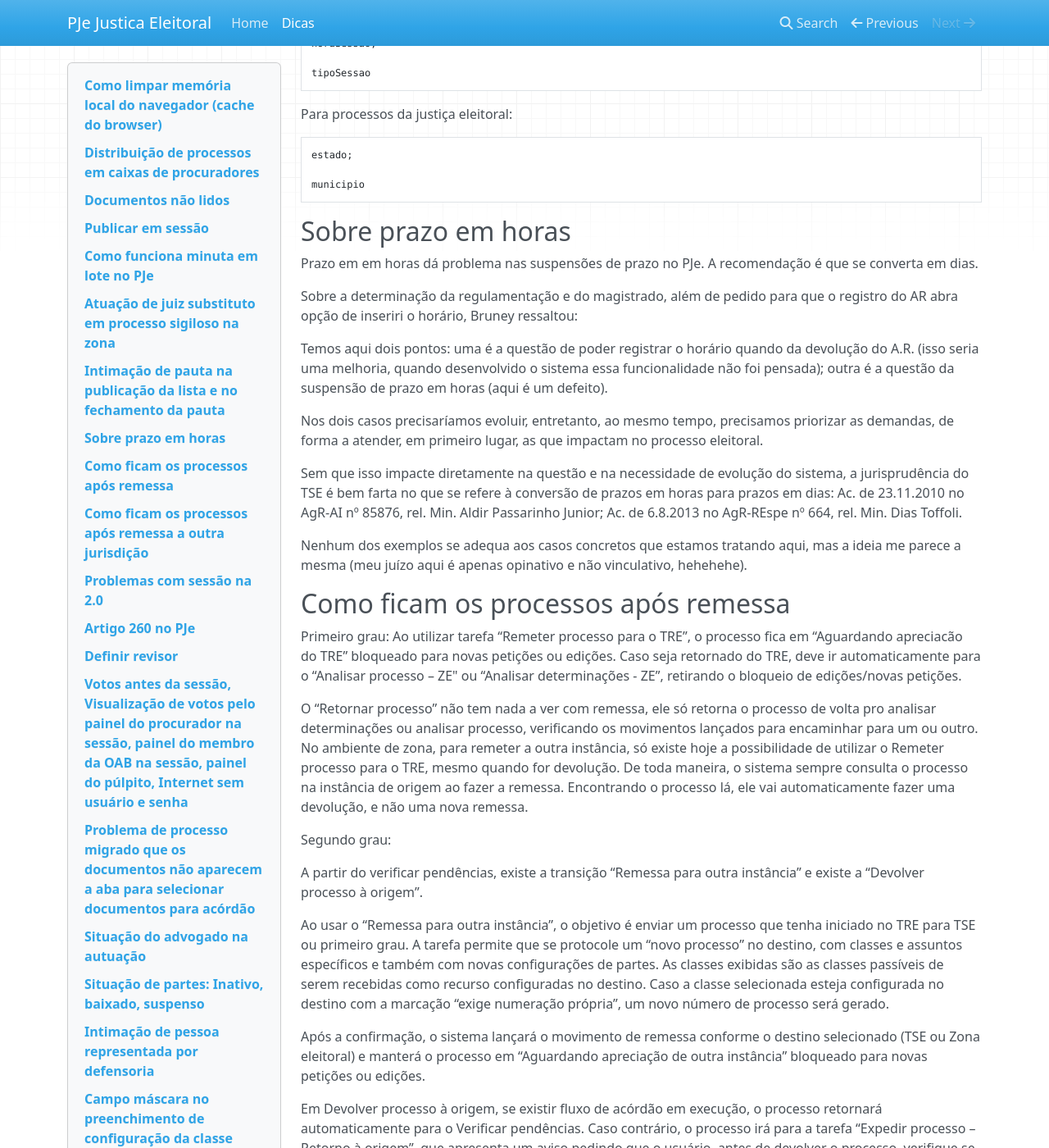
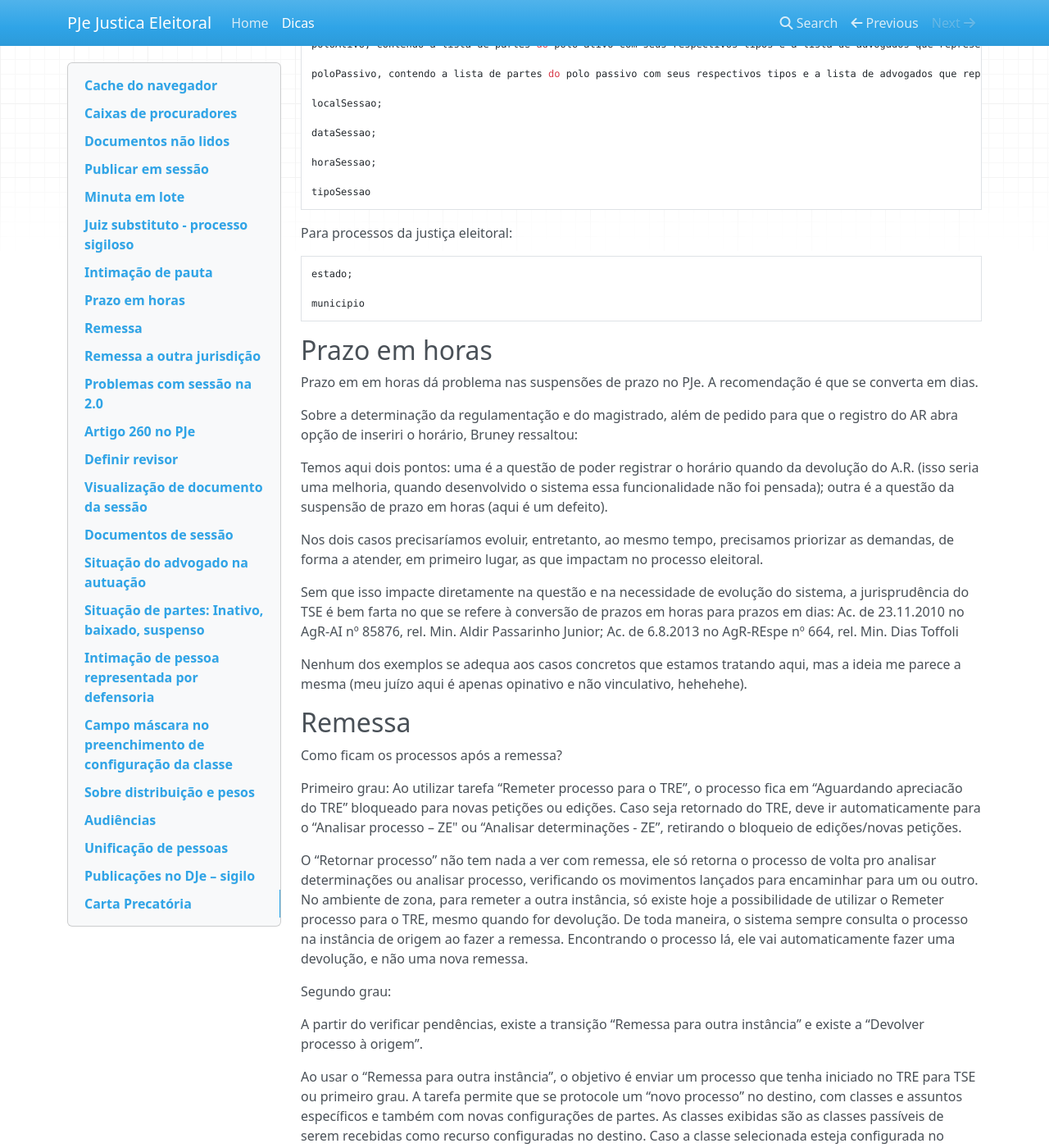
Before and after one commit to PJeJE/dicas_versao_1, an MkDocs documentation site: the page built from docs/dicas.md, in a window 1280 px wide and 1400 px high, scrolled down 4013 px. Shown: the whole window at 82% size. Built offline with MkDocs 1.6.1, drawn with Linux system fonts in a browser that asks for light colours; nearby versions of some CDN libraries; old or Windows-style settings are respelled for this version of MkDocs; some of the changed text lies outside the part shown.

Commit message:
ajustes formatação

```diff
--- a/docs/dicas.md
+++ b/docs/dicas.md
@@ -9,19 +13,13 @@ Atualize a página do PJe.
 Segue o sítio que contém essas orientações que passei sobre a limpeza do histórico:
 https://support.mozilla.org/pt-BR/kb/como-limpar-cache-firefox
 
-## Distribuição de processos em caixas de procuradores
+## Caixas de procuradores
 
 O PJe do primeiro grau tem uma funcionalidade que, ao ser protocolado novo processo, os filtros cadastrados nas caixas de advogados e procuradores são automaticamente acionados de forma a preencher as caixas com os processos respectivos. O acionamento se dá no protocolo de novos processos e na construção de atos de comunicação e na redistribuição.
 
-
-
 Em versões anteriores à 2.1.2.6.17, quando o processo é remetido a outra zona, se não há mudança de UF, o número do processo permanece o mesmo. Para o sistema, o que ocorreu não foi um novo protocolo. Os filtros não são acionados automaticamente nesses casos. Para eles, o procurador gestor deve utilizar a distribuição disponível por meio do ícone de seu painel, uma varinha, como se fosse de mágica, que coloca cada processo na caixa respectiva.
 
-
-
 O painel do procurador tem jurisdições, onde ele pode protocolar processos e acompanhar processos onde é parte/foi intimado, e pode ter caixas ou não. Em geral, as caixas que já existem hoje são caixas cujos nomes são os nomes das zonas, mas o procurador gestor pode ter apagado essas caixas, mudado de nome... Só há como ter certeza se consultar pelo log. Não se cria caixa dentro de caixa. Sendo assim, se ele foi criar uma outra caixa, serão exibidas todas as caixas para o gestor. A caixa não fica dentro de uma zona, mas o nome das caixas iniciais que criamos coincide com o nome da zona.
-
-
 
 O procurador gestor é responsável pela gestão de suas caixas. Se ele vir que alguém tem que ter acesso a apenas um processo, ele mesmo pode criar uma caixa nova e colocar esse outro promotor nessa caixa nova e ele mesmo pode mover o processo da caixa geral para essa caixa nova. Ele também pode criar filtros de forma a tentar distribuir os processos em caixas e apagar a caixa que criamos para cada zona. As caixas que criamos é uma sugestão de organização, apenas. Mas a gestão é toda do procurador gestor.
 
@@ -63,13 +61,15 @@ Depois de finalizado tudo, o PJe gera uma intimação para as partes envolvidas
 
 Há um defeito conhecido quando a pesquisa retorna muitos processos e o usuário seleciona para publicação processos de páginas posteriores à primeira no resultado da pesquisa. A solução de contorno é restringir a pesquisa de forma que o resultado não venha paginado para evitar o erro na publicação.
 
-## Como funciona minuta em lote no PJe
+## Minuta em lote
 
 As tarefas de construção de documentos (minutar ato, elaborar documentos) podem ser executadas em lote (mais de um processo por vez) ou individualmente. Para construir documentos em lote, deve-se selecionar os processos de alguma tarefa onde a minuta em lote esteja habilitada por meio do campo de seleção disponível ao lado do cabeçalho do processo.
 
 Pode-se também selecionar todos os processos daquela página por meio do campo de seleção que fica logo abaixo dos agrupadores de PROCESSOS / ETIQUETAS. Selecionando essa opção, todos os processos daquela página serão incluídos no lote. Lembramos que o limite de processos por página é 30.
 
-## Atuação de juiz substituto em processo sigiloso  na zona
+## Juiz substituto - processo sigiloso
+
+Atuação de juiz substituto em processo sigiloso  na zona
 
 Exemplo de situação: O juiz de uma zona especializada (002ZE) se declarou suspeito.
 
@@ -149,9 +138,7 @@ Para processos da justiça eleitoral:
 
     municipio
 
-
-
-##  Sobre prazo em horas
+##  Prazo em horas
 
 Prazo em em horas dá problema nas suspensões de prazo no PJe. A recomendação é que se converta em dias.
 
@@ -159,19 +146,15 @@ Sobre a determinação da regulamentação e do magistrado, além de pedido para
 
 Temos aqui dois pontos: uma é a questão de poder registrar o horário quando da devolução do A.R. (isso seria uma melhoria, quando desenvolvido o sistema essa funcionalidade não foi pensada); outra é a questão da suspensão de prazo em horas (aqui é um defeito).
 
-
-
 Nos dois casos precisaríamos evoluir, entretanto, ao mesmo tempo, precisamos priorizar as demandas, de forma a atender, em primeiro lugar, as que impactam no processo eleitoral.
 
-
-
-Sem que isso impacte diretamente na questão e na necessidade de evolução do sistema, a jurisprudência do TSE é bem farta no que se refere à conversão de prazos em horas para prazos em dias: Ac. de 23.11.2010 no AgR-AI nº 85876, rel. Min. Aldir Passarinho Junior; Ac. de 6.8.2013 no AgR-REspe nº 664, rel. Min. Dias Toffoli.
-
-
+Sem que isso impacte diretamente na questão e na necessidade de evolução do sistema, a jurisprudência do TSE é bem farta no que se refere à conversão de prazos em horas para prazos em dias: Ac. de 23.11.2010 no AgR-AI nº 85876, rel. Min. Aldir Passarinho Junior; Ac. de 6.8.2013 no AgR-REspe nº 664, rel. Min. Dias Toffoli
 
 Nenhum dos exemplos se adequa aos casos concretos que estamos tratando aqui, mas a ideia me parece a mesma (meu juízo aqui é apenas opinativo e não vinculativo, hehehehe).
 
-##  Como ficam os processos após remessa
+##  Remessa
+
+Como ficam os processos após a remessa?
 
 Primeiro grau: Ao utilizar tarefa “Remeter processo para o TRE”, o processo fica em “Aguardando apreciacão do TRE” bloqueado para novas petições ou edições. Caso seja  retornado do TRE, deve ir automaticamente para o “Analisar processo – ZE" ou “Analisar determinações - ZE”, retirando o bloqueio de edições/novas petições.
 
@@ -223,9 +201,7 @@ Pode ser que ocorra problemas se for necessário retificar voto de relator deslo
 
  - Ao excluir processo com pauta fechada, pode dar um erro vermelho. Deve-se configurar o parâmetro idProcessoRetiradoPauta  para 273 e tentar novamente
 
-
-
-- Editor de tarefa antes da versão 2.0.0.0.64 não exibe conteúdo porque dá problema com caracteres ' (denominado "aspas simples" ou "apóstrofo"), ' ("acento agudo" sem vinculação a uma letra), ` ("acento grave" sem vinculação a uma letra) e \ (denominado "contrabarra" ou "barra inversa"). Para documentos de sessão, a solução é ir no selecionar documentos para acórdão, não selecionar o documento que está com problema e enviar o processo para a unidade que produziu o documento originalmente. Lá, o servidor poderá acessar o conteúdo do documento por meio dos autos digitais, copiar em um editor externo, retirar as aspas, copiar o documento sem as aspas de volta no editor, que está em branco, salvar, e mandar de novo para a COARE. O documento novo criado sem as aspas deve aparecer na tarefa de acórdão da COARE.
+ - Editor de tarefa antes da versão 2.0.0.0.64 não exibe conteúdo porque dá problema com caracteres ' (denominado "aspas simples" ou "apóstrofo"), ' ("acento agudo" sem vinculação a uma letra), ` ("acento grave" sem vinculação a uma letra) e \ (denominado "contrabarra" ou "barra inversa"). Para documentos de sessão, a solução é ir no selecionar documentos para acórdão, não selecionar o documento que está com problema e enviar o processo para a unidade que produziu o documento originalmente. Lá, o servidor poderá acessar o conteúdo do documento por meio dos autos digitais, copiar em um editor externo, retirar as aspas, copiar o documento sem as aspas de volta no editor, que está em branco, salvar, e mandar de novo para a COARE. O documento novo criado sem as aspas deve aparecer na tarefa de acórdão da COARE.
 
  - Processo cujo julgamento foi encerrado individualmente não aparece para ser incluído em outra sessão, só depois que a sessão é finalizada. Para contornar, o assessor de plenário tem acionado a ASPJe para que o processo seja retirado da sessão via banco e possa incluir na sessão seguinte
 
@@ -250,8 +226,6 @@ A Resolução TSE n.º 23.608, por sua vez, fez previsão de distribuição com
 Art. 53. Ao aportarem nos tribunais regionais eleitorais ou no Tribunal Superior Eleitoral, os recursos interpostos nos autos das representações que versem sobre as hipóteses previstas nos arts. 30-A, 41-A, 45, VI, 73, 74, 75 e 77 da Lei n° 9.50411997 serão distribuídos com observância do art. 260 do Código Eleitoral.
 
 O artigo 260 diz que a escolha pelo usuário de qualquer dos assuntos abaixo listados na autuação de um processo fará com que novos processos daquele assunto naquele ano de eleição e naquele município de origem sejam distribuídos para o mesmo relator, com exceção das classes do item 2:
-
-
 
     Assuntos para o 260:
 
@@ -412,15 +386,13 @@ Há também a situação em que o processo tem uma classe que exige revisão, ma
 
  Dessa forma, pode-se alterar a ordem de votação do processo, já que com o revisor, o sistema não permite.
 
-## Votos antes da sessão, Visualização de votos pelo painel do procurador na sessão, painel do membro da OAB na sessão, painel do púlpito, Internet sem usuário e senha
+## Visualização de documento da sessão
+
+Votos antes da sessão, Visualização de votos pelo painel do procurador na sessão, painel do membro da OAB na sessão, painel do púlpito, Internet sem usuário e senha
 
 O relatório, ementa e voto são construídos no PJe da JE por meio da tarefa “Minutar relatório voto e ementa” pelo relator do processo. Se o usuário autenticado estiver em um órgão julgador diferente do relator do processo, é gerada uma inconsistência só resolvida via banco de dados (verificar item 10.1). Por voto, entenda-se que é o conjunto da indicação do voto e o próprio documento de voto. A visualização desses itens/documentos não assinados só é possível se as respectivas marcações “Liberar voto”, “Liberar relatório” e “Liberar ementa” forem realizadas.
 
-
-
 Os pontos do sistema onde poderão ser visualizadas são: painel do secretário da sessão, painel do magistrado na sessão, painel do membro da OAB na sessão/painel do membro do ministério público na sessão, púlpito de sustentação oral, Internet - opção Pautas de julgamento (http://www.tse.jus.br/servicos-judiciais/sessoes-de-julgamento/pautas-de-julgamento/pje) e tarefas de vogais.
-
-
 
 Depois que inicia a sessão, quando o Assessor de plenário colocar em julgamento, vai aparecer na Internet, sem usuário e senha, o "tipo de voto", ou seja, concedo, nego, mas não aparece o documento.  Na Internet, sem login e senha, só aparece o documento depois de assinado. Já no painel  do membro da OAB,  basta iniciar a sessão.  Em todos os casos, é sempre necessário liberar por meio da tarefa do gabinete
 
@@ -454,11 +426,7 @@ O “Assessor de plenário” pode liberar o processo para ser visualizado no me
 
 O “Assessor de plenário” pode liberar o voto/documentos para que sejam visualizados por meio do menu “Púlpito de sustentação oral” em julgamentos de sessões não contínuas quando clicar no ícone de olho disponível nos processos que estão “Em julgamento” (ícone balancinha sendo exibido). Se o magistrado tiver liberado seu documento para visualização por meio da opção respectiva na tarefa, voto/documentos serão exibidos no “Púlpito de sustentação oral”
 
-
-
 Orientação passada para o TSE quando foram disponilizados os paineis:
-
-
 
 De ordem da assessora-chefe da Assessoria do PJe , informamos que a versão disponibilizada hoje no TSE, 18 de maio de 2020, contempla um painel aos advogados e ao ministério público para acompanhamento das sessões virtuais e por videoconferência.
 
@@ -468,15 +436,11 @@ De ordem da assessora-chefe da Assessoria do PJe , informamos que a versão disp
 
  A liberação pode ocorrer por documento, ou seja, o gabinete pode escolher liberar apenas o relatório, assim como pode escolher não liberar documento algum.
 
-
-
- Orientação passada para os TREs quando foram disponilizados os paineis:
+Orientação passada para os TREs quando foram disponilizados os paineis:
 
 A versão 2.0.0.0.49.3 do PJe nos regionais e no TSE traz uma melhoria solicitada pela OAB e pelo ministério público para que advogados e MP possam enxergar os documentos de voto, relatório e ementa, desde que liberados pelo gabinete, a partir das opções já existentes "Liberar relatório", "Liberar ementa" e Liberar voto", disponíveis nas tarefas de "Aguarda sessão de julgamento" inclusive para julgamento virtual. Caso liberados os documentos, os processos que estejam em sessão aberta terão a opção do placar, que exibe os votos dos magistrados.
 
  As permissões para esse painel podem ser encontradas no menu Configuração - Controle de acesso - Funcionalidades, pesquisando pelo identificador "/pages/Painel/ProcuradorMP/sessaoAbertaProcuradorMP.seam". Às permissões que já existem, pode ser acrescentada a permissão para o perfil de advogado. Ou ainda, se for o desejo, retirar permissões.
-
-
 
 Além da melhoria nessa funcionalidade, foi disponibilizada uma nova, que só permite acesso aos documentos liberados pelo gabinete de processos em julgamento de sessões abertas não contínuas e que tenham visualização liberada pelo Assessor de plenário. A liberação ocorre por meio de um novo ícone em forma de olho no painel do secretário da sessão que aparece para cada processo. Ao clicar nesse ícone, a visualização dos documentos está liberada para esse novo painel. Além disso, a permissão para o painel deve ser também configurada por meio do controle de acesso - funcionalidades, identificador "/pages/Painel/painel_usuario/painelPulpito.seam" juntamente com a associação do papel "pje:papel:pulpitoSustentacaoOral" ao perfil ao qual vc deseja dar acesso ao novo painel.
 
@@ -526,12 +492,9 @@ Regras de cálculo dos pesos estão no item 4 de:
 
 https://www.cnj.jus.br/wiki/index.php/Distribui%C3%A7%C3%A3o#Procedimento_de_distribui.C3.A7.C3.A3o
 
-
-
 Tenho um magistrado que vai começar a atuar e não quero que ele entre recebendo tudo quanto é processo. Na versão 2.0, fazer o seguinte:
 
 Ao criar um novo cargo judicial em um órgão julgador, o sistema pergunta se ele deve ser inicializado com os valores dos outros cargos existentes. Sendo assim, o sistema faz cria o novo cargo já com os pesos acumulados dos outros que já existem e estão recebendo distribuição. Orientamos, então, a criar um novo cargo judicial dentro do órgão com as seguintes características:
-
 
 Descrição: Podem fornecer a que melhor lhes convier
 
@@ -573,7 +536,9 @@ O botão "Unificar" presente no cadastro dos tipos de pessoa citados permitirá
 
 O "Desunificar" fica no menu Atividades
 
-## Publicações no DJe – Como o sigilo é verificado?
+## Publicações no DJe – sigilo
+
+Como o sigilo é verificado?
 
 A única propriedade que é levada em consideração para marcar uma publicação como sigilosa ou não é se o processo é sigiloso.
 
@@ -583,7 +548,9 @@ Então qual a finalidade da opção “Sigiloso” na tarefa “Preparar ato de
 
 Marcar essa opção, deveria refletir no documento que será criado/selecionado em “Instrumento de comunicação” após clicar no “lápis”. E diz respeito ao sigilo do documento ao ser listado nos autos digitais. No entanto, a recomendação é NÃO utilizar essa marcação. Ela não se comporta como o esperado e precisará de correção.
 
-## Carta Precatória - Visualização promotor deprecado.
+## Carta Precatória
+
+ - Visualização promotor deprecado.
 
 Por meio do Ofício nº 022/2020 – GABCRE/TRE-AM, o Vice-Presidente e Corregedor Regional Eleitoral do Amazonas, Des. Jorge Manoel Lopes Lins, apresentou sugestão para a implementação de funcionalidade que permita a inclusão do membro do Ministério Público Eleitoral do juízo deprecado nos processos do PJe autuados na classe Carta Precatória.
 
```
Also changed, not shown: other parts of docs/dicas.md (+16 -26 lines).
